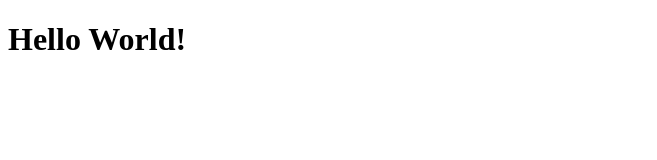
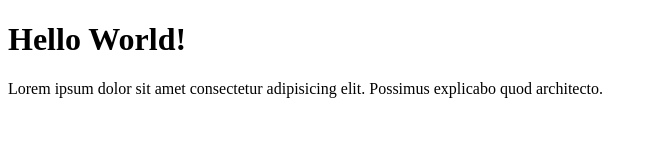
Before and after one commit to Fvrdhvn/fardhan-git-test, a plain HTML site: page index.html in a window 1280 px wide. Shown: the whole page, without its empty margins (0-657 px from the left). Drawn offline with Linux system fonts and the light colour scheme.

Commit message:
menambah paragraf

```diff
--- a/index.html
+++ b/index.html
@@ -7,5 +7,9 @@
   </head>
   <body>
     <h1>Hello World!</h1>
+    <p>
+      Lorem ipsum dolor sit amet consectetur adipisicing elit. Possimus
+      explicabo quod architecto.
+    </p>
   </body>
 </html>
```
